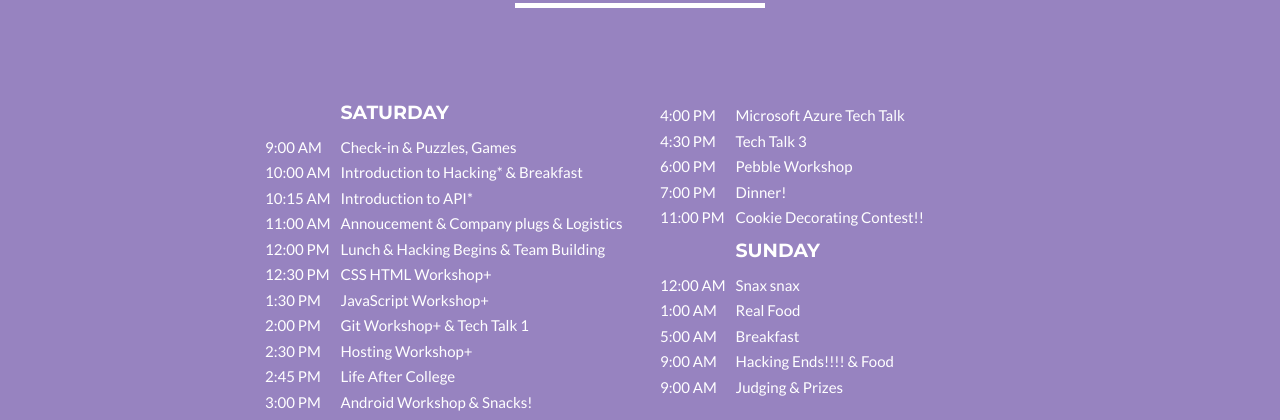
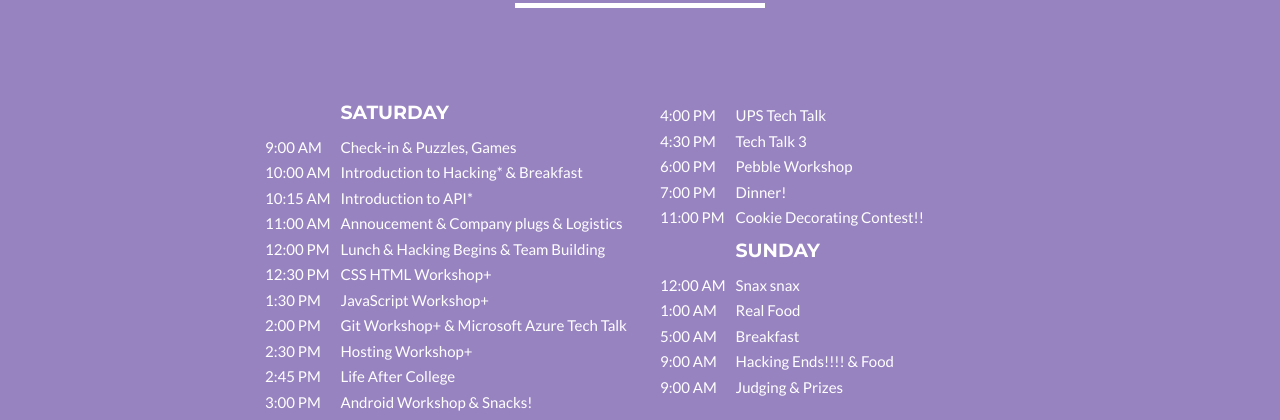
Before and after one commit to ruhackhers/ruhackhers-2016, a Jekyll site: the page built from index.html, in a window 1280 px wide and 900 px high, scrolled down 1656 px. Shown: the part 154-574 px from the top of the window. Built offline with Jekyll 4.4.1, drawn with Linux system fonts in a browser that asks for light colours; a style sheet for code colours, icons or effects is not loaded.

Commit message:
sched update

```diff
--- a/_includes/schedule.html
+++ b/_includes/schedule.html
@@ -79,7 +79,7 @@
 					</tr>
 					<tr>
 						<td class="tg-031e">2:00 PM</td>
-						<td class="tg-031e">Git Workshop+ &amp; Tech Talk 1</td>
+						<td class="tg-031e">Git Workshop+ &amp; Microsoft Azure Tech Talk</td>
 					</tr>
 					<tr>
 						<td class="tg-031e">2:30 PM</td>
@@ -119,7 +119,7 @@
 				<table class="sched">
 					<tr>
 						<td class="tg-031e">4:00 PM</td>
-						<td class="tg-031e">Microsoft Azure Tech Talk</td>
+						<td class="tg-031e">UPS Tech Talk</td>
 					</tr>
 					<tr>
 						<td class="tg-031e">4:30 PM</td>
```
